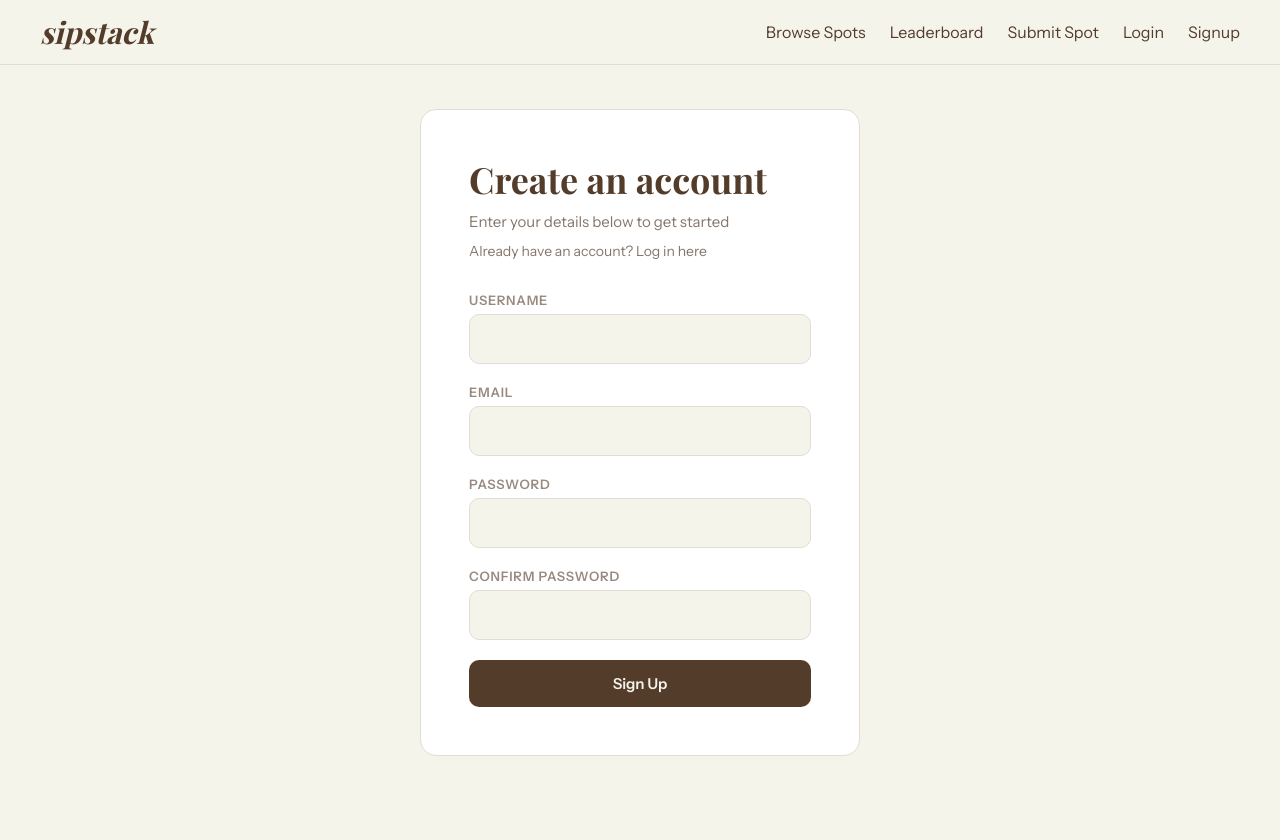
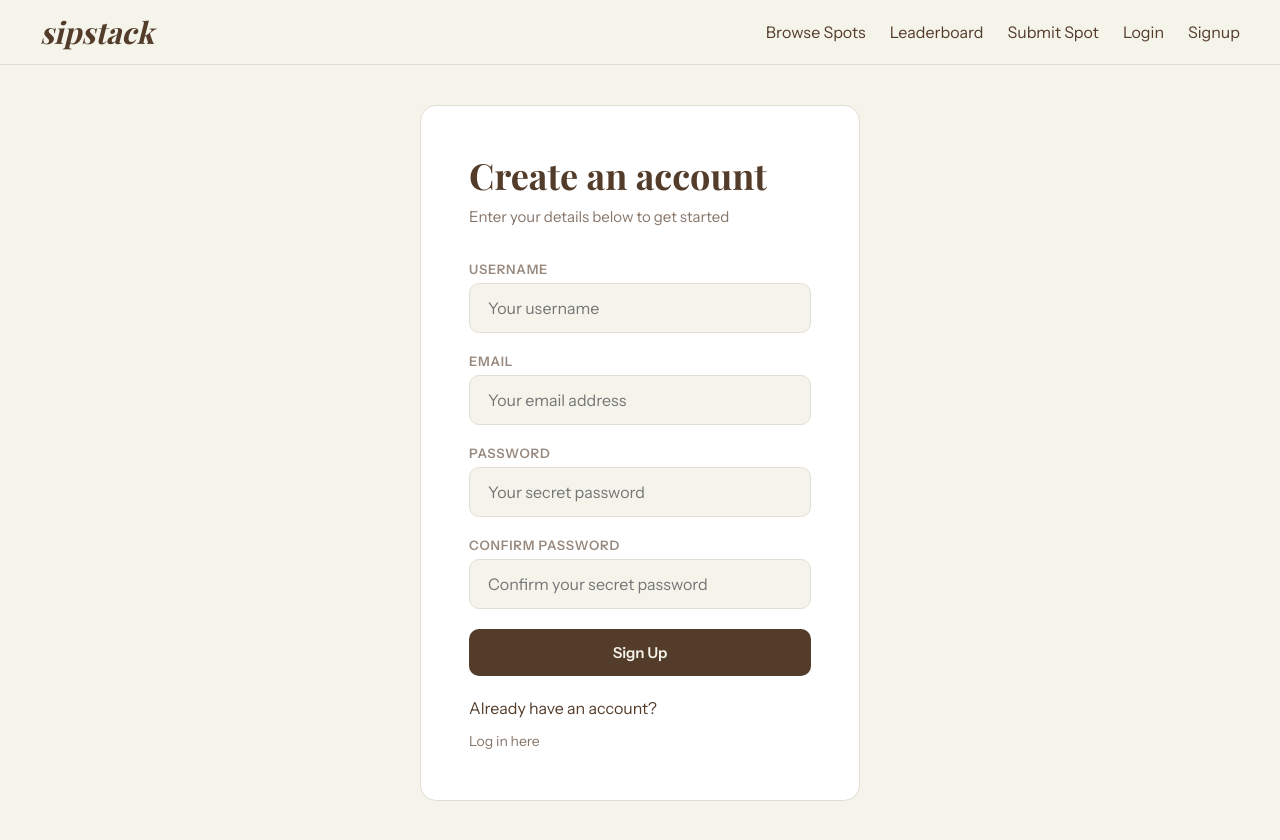
Before and after one commit to GerundiumLovecraft/team-hot-chip-group-project, a React (Vite) app in the folder frontend/: page /signup in a window 1280 px wide. Before the commit the page ends 800 px from the top, so only its background shows below. Built offline with nearby package versions, Linux system fonts and the light colour scheme; no server answers; a web font is replaced by a local one.

Commit message:
added the animation button to the createspot page and refactor the login and sign up to align

```diff
--- a/frontend/src/pages/CreateSpot/CreateSpot.jsx
+++ b/frontend/src/pages/CreateSpot/CreateSpot.jsx
@@ -23,6 +23,7 @@ import { useNavigate } from "react-router-dom"
 import { createSpot } from "../../services/spots.js"
 import { getFeatures }  from "../../services/features.js";
 import {isTokenValid} from "../../helpers/authentication.js";
+import AnimatedButton from "../../components/animation/AnimatedButton";
 import "./CreateSpotPage.css"
 
 export function CreateSpotPage() {
@@ -358,7 +359,9 @@ export function CreateSpotPage() {
                         </div>
                     </div>
 
-                    <button type="submit" className="submit-btn">Create spot!</button>
+                    <AnimatedButton
+                        type="submit" className="submit-btn">Create spot!
+                    </AnimatedButton>
                 </form>
             </div>
         </>
--- a/frontend/src/pages/Login/LoginPage.jsx
+++ b/frontend/src/pages/Login/LoginPage.jsx
@@ -1,6 +1,7 @@
 import { useState } from "react";
 import { useNavigate, Link } from "react-router-dom";
 import { User, Lock } from "lucide-react";
+import AnimatedButton from "../../components/animation/AnimatedButton";
 import "./LoginPage.css";
 
 import { login } from "../../services/authentication";
@@ -36,35 +37,37 @@ export const LoginPage = () => {
         <div className="login-header">
           <h2>Login</h2>
         </div>
+        <form className="login-form" onSubmit={handleSubmit}>
         {errorMessage && <p className="error-message">{errorMessage}</p>}
-        <form className="login-form" onSubmit={handleSubmit}>
           <div className="form-group-user">
+            <label>Username</label>
             <input
               id="usernameOrEmail"
               type="text"
               value={usernameOrEmail}
               onChange={handleUsernameOrEmailChange}
-              placeholder="Username/Email"
+              placeholder="Your username or email"
               required
             />
             <User className="user-icon" />
           </div>
 
           <div className="form-group-pass">
+            <label>Password</label>
             <input
               id="password"
               type="password"
               value={password}
               onChange={handlePasswordChange}
-              placeholder="Password"
+              placeholder="Your secret password"
               required
             />
             <Lock className="lock-icon" />
           </div>
 
-          <button type="submit" className="login-button">
+          <AnimatedButton type="submit" className="login-button">
             Login
-          </button>
+          </AnimatedButton>
           <p className="signup-option">
             Don&apos;t have an account yet?{" "}
             <Link to="/signup" className="signup-link">
--- a/frontend/src/pages/Signup/SignupPage.jsx
+++ b/frontend/src/pages/Signup/SignupPage.jsx
@@ -2,6 +2,7 @@ import { useState } from "react";
 import { useNavigate, Link } from "react-router-dom";
 import "./SignupPage.css";
 import { signup } from "../../services/authentication";
+import AnimatedButton from "../../components/animation/AnimatedButton";
 
 export const SignupPage = () => {
   const [username, setUsername] = useState("");
@@ -68,12 +69,9 @@ return (
       <div className="signup-header">
         <h2>Create an account</h2>
         <p>Enter your details below to get started</p>
-        <Link to="/login" className="login-link">Already have an account? Log in here</Link>
       </div>
-
+      <form className="signup-form" onSubmit={handleSubmit}>
       {error && <p className="errorMessage">{error}</p>}
-
-      <form className="signup-form" onSubmit={handleSubmit}>
 
         <div className="form-group">
           <label>Username</label>
@@ -81,6 +79,7 @@ return (
             type="text"
             value={username}
             onChange={handleUsernameChange}
+            placeholder="Your username"
           />
         </div>
 
@@ -90,6 +89,7 @@ return (
             type="email"
             value={email}
             onChange={handleEmailChange}
+            placeholder="Your email address"
           />
         </div>
 
@@ -99,6 +99,7 @@ return (
             type="password"
             value={password}
             onChange={handlePasswordChange}
+            placeholder="Your secret password"
           />
         </div>
 
@@ -108,13 +109,17 @@ return (
             type="password"
             value={confirmPassword}
             onChange={handleConfirmPasswordChange}
+            placeholder="Confirm your secret password"
           />
         </div>
 
-        <button type="submit" className="signup-btn">
+        <AnimatedButton type="submit" className="signup-btn">
           Sign Up
-        </button>
-
+        </AnimatedButton>
+        <p className="login-option">
+          Already have an account?{" "}
+          <Link to="/login" className="login-link">Log in here</Link>
+        </p>
       </form>
     </div>
   </div>
```
